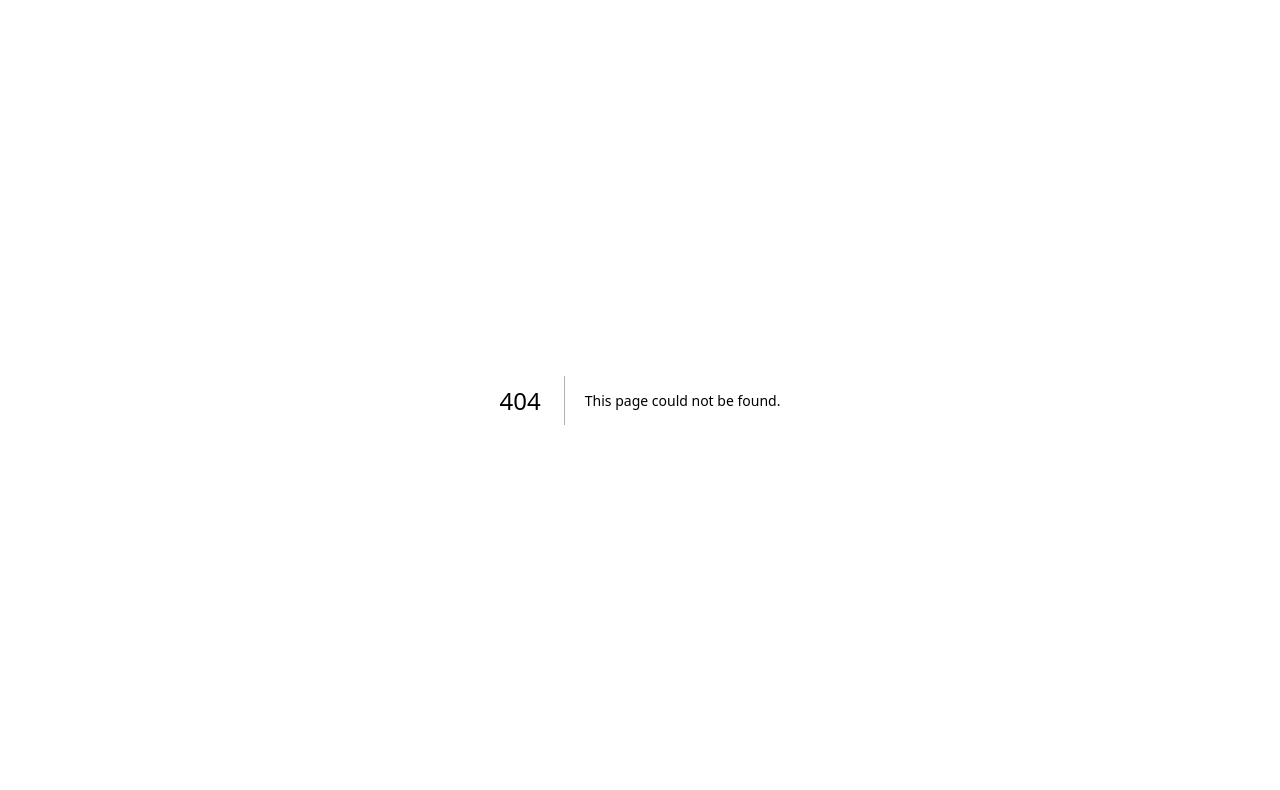
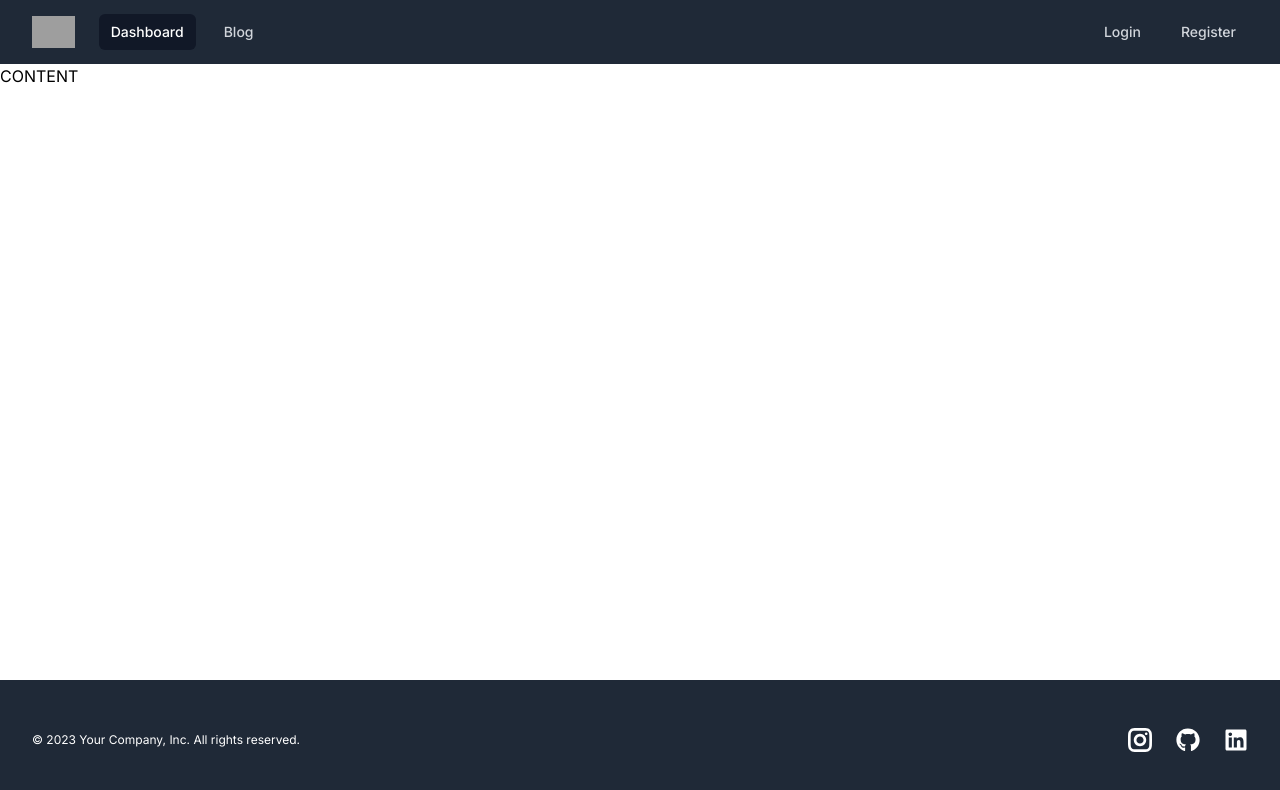
Before and after one commit to RussOakham/nextjs-playground, a Next.js app: page /register in a window 1280 px wide. Before the commit this address had no page. Shown: the top 790 px of the page. Built offline with nearby package versions, Linux system fonts and the light colour scheme; grey boxes are pictures that could not be loaded.

Commit message:
created register page and updated eslint configto clear parser error

```diff
--- /dev/null
+++ b/src/pages/register/index.jsx
@@ -0,0 +1,34 @@
+import Head from 'next/head'
+import { Inter } from '@next/font/google'
+
+import MainNavigation from '@/components/layout/navigation/MainNavigation'
+import Footer from '@/components/layout/footer/Footer'
+
+const inter = Inter({
+    subsets: ['latin'],
+    variable: '--font-inter',
+})
+
+const Register = () => {
+    return (
+        <>
+            <Head>
+                <title>Create Next App</title>
+                <meta
+                    name="description"
+                    content="Generated by create next app"
+                />
+                <meta
+                    name="viewport"
+                    content="width=device-width, initial-scale=1"
+                />
+                <link rel="icon" href="/favicon.ico" />
+            </Head>
+            <MainNavigation className={`${inter.variable} font-sans`} />
+            <main className={`${inter.variable} font-sans`}>CONTENT</main>
+            <Footer className={`${inter.variable} font-sans`} />
+        </>
+    )
+}
+
+export default Register
```
Also changed, not shown: tsconfig.json (+11 -4 lines), .eslintrc.json.
